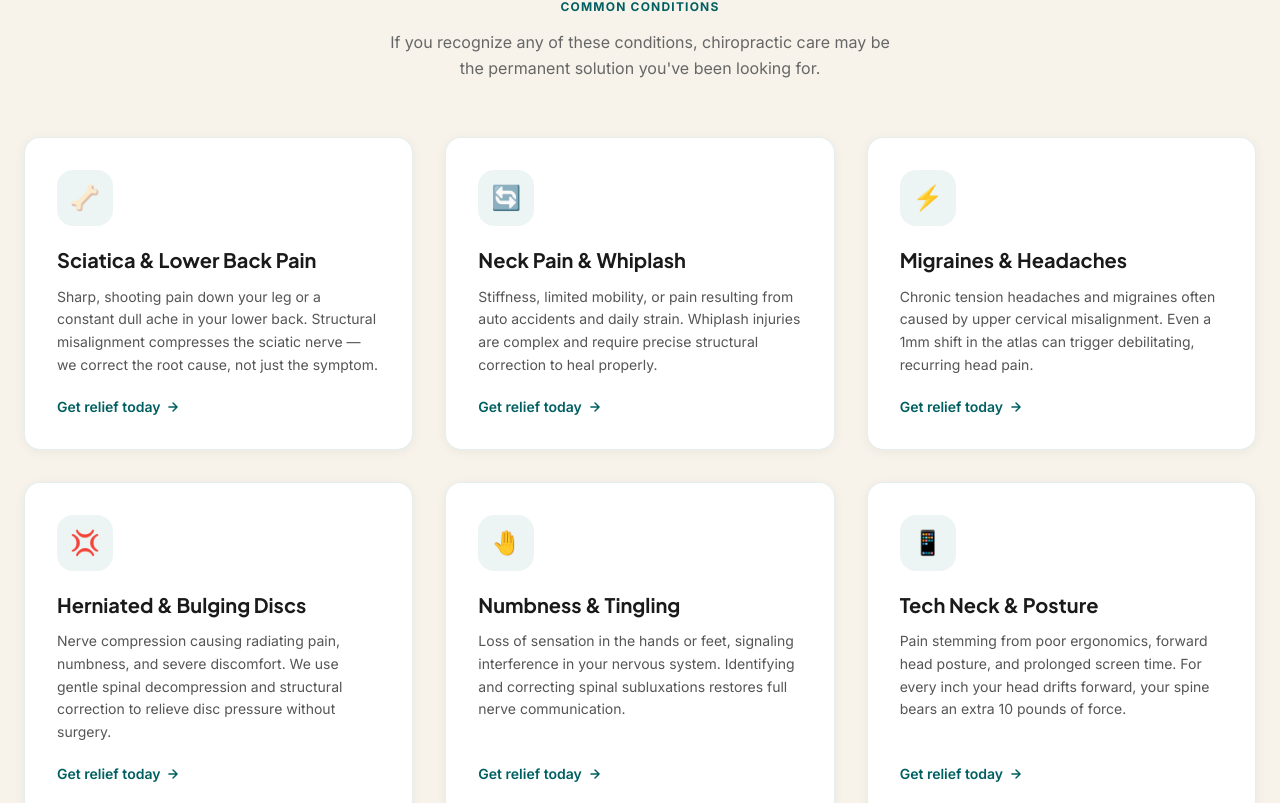
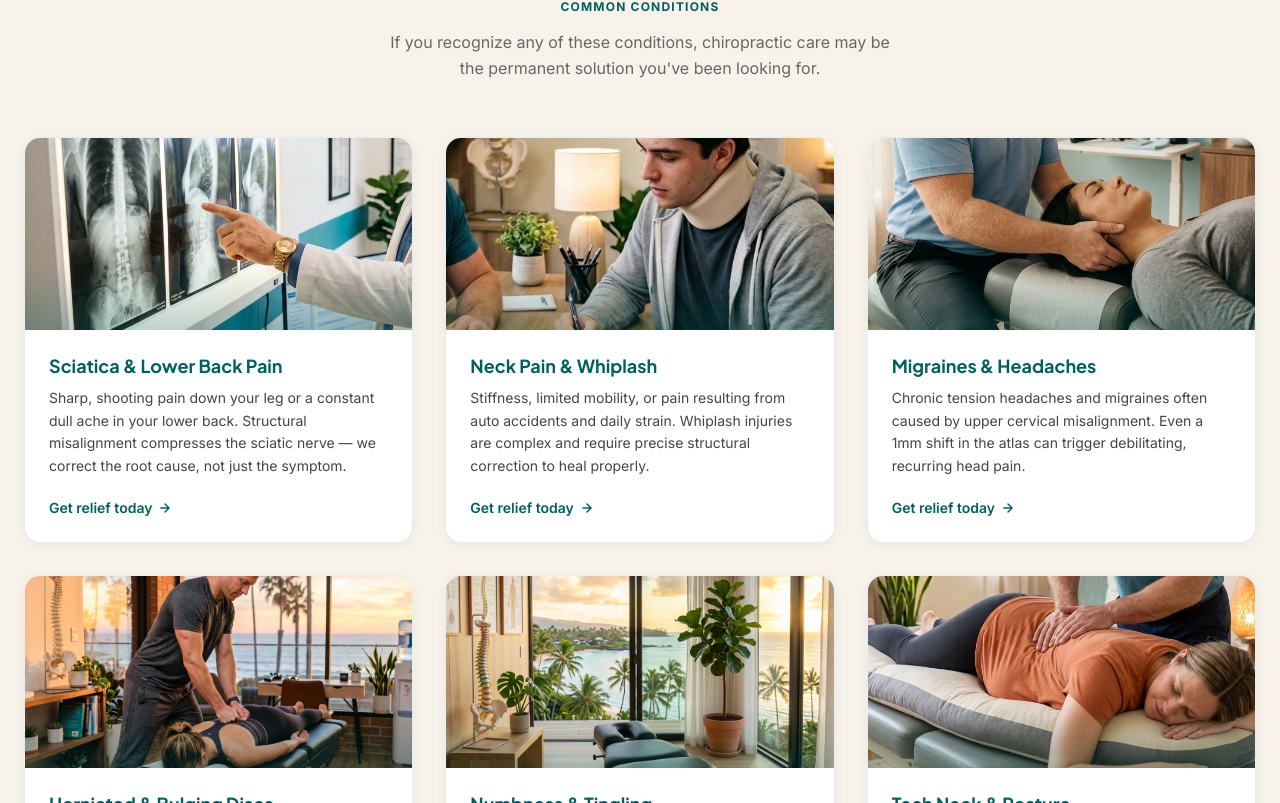
Before and after one commit to SteamWorksWeb/curve-chiropractic, a Next.js app: page /conditions in a window 1280 px wide. Shown: the part 637-1440 px from the top of the page. Built offline with nearby package versions, Linux system fonts and the light colour scheme; no server answers.

Commit message:
refactor: conditions cards — replace emoji icons with Next.js Image components in top-image/bottom-copy layout

```diff
--- a/src/app/conditions/page.tsx
+++ b/src/app/conditions/page.tsx
@@ -1,5 +1,6 @@
 "use client";
 
+import Image from "next/image";
 import Link from "next/link";
 import SiteNavbar from "@/components/SiteNavbar";
 import SiteFooter from "@/components/SiteFooter";
@@ -9,45 +10,45 @@ import CTABanner from "@/components/CTABanner";
 const conditions = [
   {
     id: "sciatica-lower-back",
-    icon: "🦴",
     title: "Sciatica & Lower Back Pain",
     description:
       "Sharp, shooting pain down your leg or a constant dull ache in your lower back. Structural misalignment compresses the sciatic nerve — we correct the root cause, not just the symptom.",
+    image: "/svc-structural-v2.jpg",
   },
   {
     id: "neck-pain-whiplash",
-    icon: "🔄",
     title: "Neck Pain & Whiplash",
     description:
       "Stiffness, limited mobility, or pain resulting from auto accidents and daily strain. Whiplash injuries are complex and require precise structural correction to heal properly.",
+    image: "/svc-auto-v2.jpg",
   },
   {
     id: "migraines-headaches",
-    icon: "⚡",
     title: "Migraines & Headaches",
     description:
       "Chronic tension headaches and migraines often caused by upper cervical misalignment. Even a 1mm shift in the atlas can trigger debilitating, recurring head pain.",
+    image: "/svc-cervical-v2.jpg",
   },
   {
     id: "herniated-discs",
-    icon: "💢",
     title: "Herniated & Bulging Discs",
     description:
       "Nerve compression causing radiating pain, numbness, and severe discomfort. We use gentle spinal decompression and structural correction to relieve disc pressure without surgery.",
+    image: "/chiro-hero.jpg",
   },
   {
     id: "numbness-tingling",
-    icon: "🤚",
     title: "Numbness & Tingling",
     description:
       "Loss of sensation in the hands or feet, signaling interference in your nervous system. Identifying and correcting spinal subluxations restores full nerve communication.",
+    image: "/chiro-office.jpg",
   },
   {
     id: "tech-neck-posture",
-    icon: "📱",
     title: "Tech Neck & Posture",
     description:
       "Pain stemming from poor ergonomics, forward head posture, and prolonged screen time. For every inch your head drifts forward, your spine bears an extra 10 pounds of force.",
+    image: "/svc-prenatal-v2.jpg",
   },
 ];
 
@@ -60,7 +61,7 @@ function ConditionCard({
   return (
     <article
       id={condition.id}
-      className="group relative flex flex-col rounded-2xl border p-8 transition-all duration-300"
+      className="group flex flex-col rounded-2xl overflow-hidden border transition-all duration-300"
       style={{
         backgroundColor: "#ffffff",
         borderColor: "rgba(0,95,97,0.1)",
@@ -79,48 +80,54 @@ function ConditionCard({
         el.style.borderColor = "rgba(0,95,97,0.1)";
       }}
     >
-      {/* Top accent bar */}
+      {/* ── Top: Image ── */}
+      <div className="relative h-48 w-full overflow-hidden flex-shrink-0">
+        <Image
+          src={condition.image}
+          alt={`${condition.title} — Curve Chiropractic Tampa Bay`}
+          fill
+          className="object-cover transition-transform duration-500 group-hover:scale-105"
+          sizes="(max-width: 768px) 100vw, (max-width: 1200px) 50vw, 33vw"
+        />
+        {/* Teal gradient overlay at bottom of image */}
         <div
-        className="absolute top-0 left-0 right-0 h-1 rounded-t-2xl opacity-0 group-hover:opacity-100 transition-opacity duration-300"
-        style={{ backgroundColor: "#005F61" }}
+          className="absolute inset-x-0 bottom-0 h-16"
+          style={{
+            background:
+              "linear-gradient(to top, rgba(0,95,97,0.25), transparent)",
+          }}
         />
-
-      {/* Icon badge */}
-      <div
-        className="w-14 h-14 rounded-2xl flex items-center justify-center text-2xl mb-5 flex-shrink-0"
-        style={{ backgroundColor: "rgba(0,95,97,0.07)" }}
-      >
-        {condition.icon}
       </div>
 
+      {/* ── Bottom: Copy ── */}
+      <div className="flex flex-col flex-1 p-6">
         {/* Title */}
         <h2
-        className="text-xl font-bold mb-3 leading-snug"
+          className="text-lg font-bold mb-2 leading-snug"
           style={{
             fontFamily: "var(--font-jakarta, system-ui, sans-serif)",
-          color: "#1a1a1a",
+            color: "#005F61",
           }}
         >
           {condition.title}
         </h2>
 
         {/* Description */}
-      <p className="text-sm leading-relaxed flex-1" style={{ color: "#555" }}>
+        <p
+          className="text-sm leading-relaxed flex-1"
+          style={{ color: "#444" }}
+        >
           {condition.description}
         </p>
 
-      {/* Learn more link */}
+        {/* CTA */}
         <Link
           href="/contact"
           id={`condition-cta-${condition.id}`}
           className="inline-flex items-center gap-1.5 mt-5 text-sm font-semibold transition-colors duration-150"
           style={{ color: "#005F61" }}
-        onMouseEnter={(e) =>
-          (e.currentTarget.style.color = "#BA5A31")
-        }
-        onMouseLeave={(e) =>
-          (e.currentTarget.style.color = "#005F61")
-        }
+          onMouseEnter={(e) => (e.currentTarget.style.color = "#BA5A31")}
+          onMouseLeave={(e) => (e.currentTarget.style.color = "#005F61")}
         >
           Get relief today
           <svg
@@ -135,6 +142,7 @@ function ConditionCard({
             <path d="M5 12h14M12 5l7 7-7 7" />
           </svg>
         </Link>
+      </div>
     </article>
   );
 }
@@ -215,12 +223,9 @@ export default function ConditionsPage() {
             ))}
           </div>
 
-          {/* Bottom trust strip */}
+          {/* Bottom trust CTA */}
           <div className="mt-16 text-center">
-            <p
-              className="text-sm mb-6"
-              style={{ color: "#888" }}
-            >
+            <p className="text-sm mb-6" style={{ color: "#888" }}>
               Not sure if chiropractic care is right for your condition?
             </p>
             <Link
```
Lines whose indentation alone changed are shown as unchanged.
